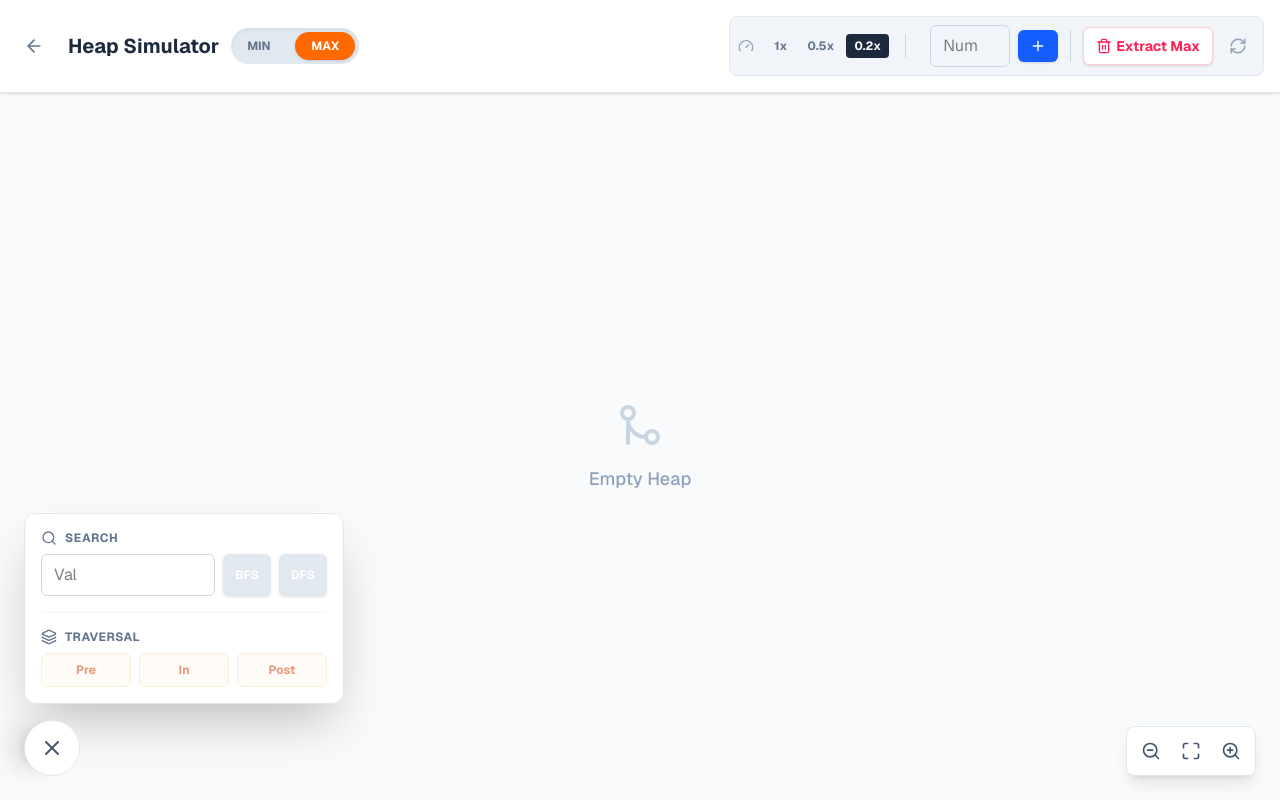
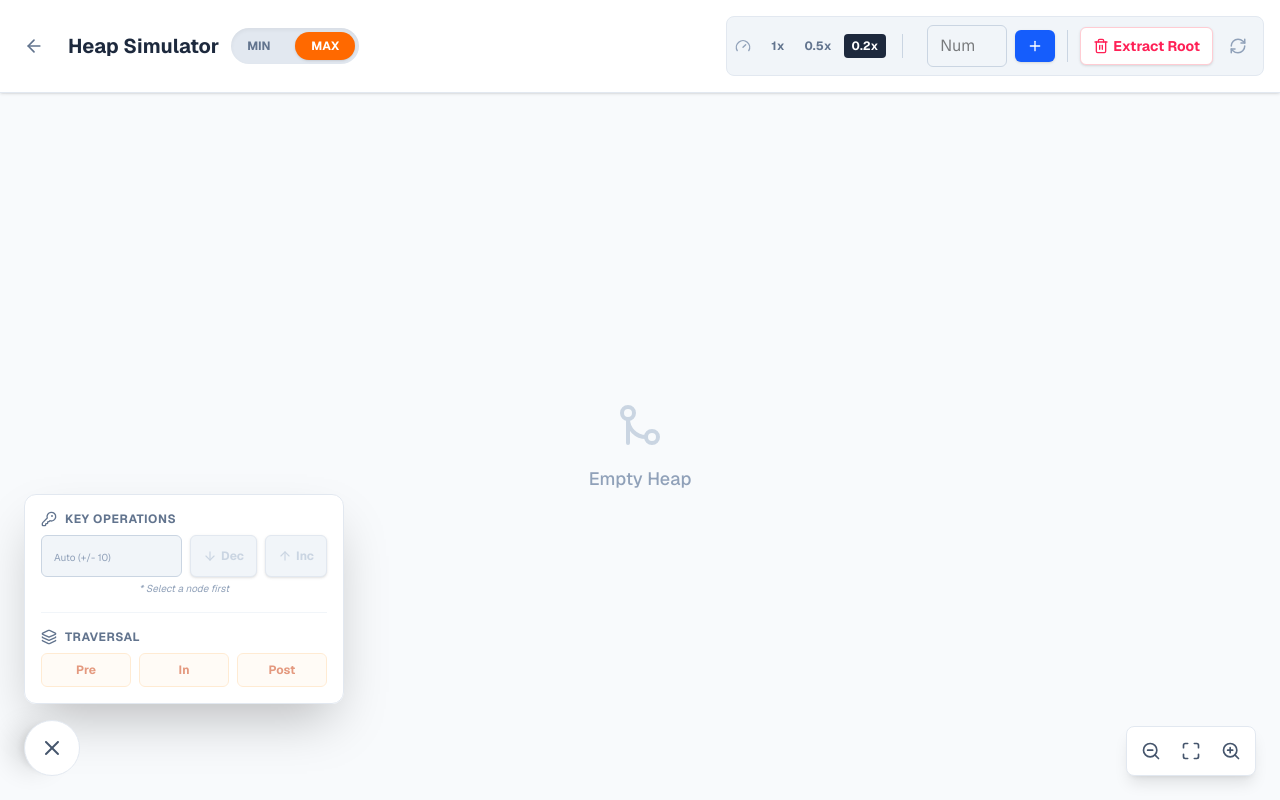
Before and after one commit to moze-mehraban/ds-tools, a Next.js app: page /heap in a window 1280 px wide. Both pictures are taken after a click on the button 52 px from the left and 748 px from the top of the page. Built offline with nearby package versions, Linux system fonts and the light colour scheme.

Commit message:
inc to /dec from a node

```diff
--- a/app/heap/page.tsx
+++ b/app/heap/page.tsx
@@ -5,9 +5,9 @@ import { useRouter } from 'next/navigation';
 import { motion, AnimatePresence } from 'framer-motion';
 import {
   Trash2, Plus, RefreshCw, ArrowLeft,
-  Search, Activity, Play, Layers, AlertCircle, Gauge,
+  Activity, Play, Layers, AlertCircle, Gauge,
   ZoomIn, ZoomOut, Maximize, GitMerge, ChevronDown, ChevronUp, X,
-  ArrowUpIcon, ArrowDownIcon
+  ArrowUpIcon, ArrowDownIcon, KeyRound, ArrowUp, ArrowDown
 } from 'lucide-react';
 
 // --- Types ---
@@ -33,8 +33,8 @@ interface VisualNode {
   isSelected: boolean;
   isVisiting: boolean;
   isFound: boolean;
-  isComparing?: boolean; // New: For comparison step
-  isSwapping?: boolean;  // New: For swap step
+  isComparing?: boolean;
+  isSwapping?: boolean;
 }
 
 interface VisualEdge {
@@ -72,23 +72,14 @@ const arrayToTree = (items: HeapNodeObj[]): TreeNode | null => {
 };
 
 // Generator: Bubble Up Steps
-const generateHeapifyUpSteps = (initialHeap: HeapNodeObj[], type: HeapType): AnimationStep[] => {
+const generateHeapifyUpSteps = (initialHeap: HeapNodeObj[], startIndex: number, type: HeapType): AnimationStep[] => {
     const steps: AnimationStep[] = [];
     const arr = [...initialHeap];
-    let index = arr.length - 1;
-
-    // Step 1: Initial Insert
-    steps.push({
-        heap: [...arr],
-        highlightIds: [arr[index].id],
-        action: 'INSERT',
-        description: `Inserted ${arr[index].value} at end`
-    });
+    let index = startIndex;
 
     while (index > 0) {
         const parentIndex = Math.floor((index - 1) / 2);
 
-        // Step 2: Compare
         steps.push({
             heap: [...arr],
             highlightIds: [arr[index].id, arr[parentIndex].id],
@@ -101,10 +92,7 @@ const generateHeapifyUpSteps = (initialHeap: HeapNodeObj[], type: HeapType): Ani
             : arr[index].value < arr[parentIndex].value;
 
         if (shouldSwap) {
-            // Swap in array
             [arr[index], arr[parentIndex]] = [arr[parentIndex], arr[index]];
-
-            // Step 3: Swap Visual
             steps.push({
                 heap: [...arr],
                 highlightIds: [arr[index].id, arr[parentIndex].id],
@@ -116,6 +104,9 @@ const generateHeapifyUpSteps = (initialHeap: HeapNodeObj[], type: HeapType): Ani
             steps.push({ heap: [...arr], highlightIds: [arr[index].id, arr[parentIndex].id], action: 'DONE', description: 'Heap property satisfied' });
             break;
         }
+    }
+    if (steps.length === 0) {
+         steps.push({ heap: [...arr], highlightIds: [arr[index].id], action: 'DONE', description: 'Heap property satisfied' });
     }
     return steps;
 };
@@ -132,7 +123,6 @@ const generateHeapifyDownSteps = (initialHeap: HeapNodeObj[], startIndex: number
         let rightIdx = 2 * index + 2;
         let swapIdx = index;
 
-        // Highlight candidates for comparison
         const compareIds = [arr[index].id];
         if(leftIdx < length) compareIds.push(arr[leftIdx].id);
         if(rightIdx < length) compareIds.push(arr[rightIdx].id);
@@ -183,7 +173,6 @@ const generateDeleteRootSteps = (initialHeap: HeapNodeObj[], type: HeapType): An
     const arr = [...initialHeap];
     const rootId = arr[0].id;
 
-    // Step 1: Mark Root for Deletion
     steps.push({
         heap: [...arr],
         highlightIds: [rootId],
@@ -195,9 +184,8 @@ const generateDeleteRootSteps = (initialHeap: HeapNodeObj[], type: HeapType): An
         return [{ heap: [], highlightIds: [], action: 'DONE', description: 'Heap empty' }];
     }
 
-    // Step 2: Move Last to Root
     const lastNode = arr.pop()!;
-    arr[0] = lastNode; // Overwrite root with last
+    arr[0] = lastNode;
 
     steps.push({
         heap: [...arr],
@@ -206,16 +194,48 @@ const generateDeleteRootSteps = (initialHeap: HeapNodeObj[], type: HeapType): An
         description: `Moved last node ${lastNode.value} to root`
     });
 
-    // Step 3: Bubble Down
     const downSteps = generateHeapifyDownSteps(arr, 0, type);
     return [...steps, ...downSteps];
 };
 
+// Helper for Key Update Sequence
+const generateUpdateKeySteps = (initialHeap: HeapNodeObj[], index: number, newValue: number, type: HeapType): AnimationStep[] => {
+    const steps: AnimationStep[] = [];
+    const arr = [...initialHeap]; // Shallow copy of array
+    const oldValue = arr[index].value;
+
+    // Step 1: Update Value visually in a new object to preserve immutability of other steps
+    arr[index] = { ...arr[index], value: newValue };
+
+    steps.push({
+        heap: [...arr],
+        highlightIds: [arr[index].id],
+        action: 'DELETE_PREP',
+        description: `Updated key from ${oldValue} to ${newValue}`
+    });
+
+    // Step 2: Determine Direction
+    // Logic Table:
+    // MAX Heap: Increase -> Up, Decrease -> Down
+    // MIN Heap: Increase -> Down, Decrease -> Up
+
+    let isUp = false;
+    if (type === 'MAX') {
+        isUp = newValue > oldValue;
+    } else {
+        isUp = newValue < oldValue;
+    }
+
+    const fixSteps = isUp
+        ? generateHeapifyUpSteps(arr, index, type)
+        : generateHeapifyDownSteps(arr, index, type);
+
+    return [...steps, ...fixSteps];
+}
+
 // Full Rebuild (Immediate)
 const buildHeap = (items: HeapNodeObj[], type: HeapType): HeapNodeObj[] => {
     const arr = [...items];
-    const dummySteps = generateHeapifyDownSteps(arr, 0, type); // Just reusing logic logic, but we need raw calculation
-    // Re-implementing raw logic for instant toggle
     const heapify = (a: HeapNodeObj[], i: number) => {
         let largest = i;
         let l = 2 * i + 1;
@@ -304,7 +324,6 @@ const calculateLayout = (
         const pos = positions.get(node.id)!;
         const finalX = pos.x + offsetCorrection;
 
-        // Determine Visual State based on Animation Action
         const isHighlighted = highlightIds.includes(node.id);
         const isComparing = isHighlighted && actionType === 'COMPARE';
         const isSwapping = isHighlighted && actionType === 'SWAP';
@@ -315,7 +334,7 @@ const calculateLayout = (
             value: node.value,
             x: finalX,
             y: pos.y,
-            isSelected: node.id === selectedId || isDeletePrep, // Highlight delete target
+            isSelected: node.id === selectedId || isDeletePrep,
             isVisiting: node.id === visitingId,
             isFound: node.id === foundId,
             isComparing,
@@ -355,7 +374,7 @@ export default function HeapTreeSimulator() {
   // UI State
   const [selectedId, setSelectedId] = useState<string | null>(null);
   const [newValue, setNewValue] = useState('');
-  const [searchValue, setSearchValue] = useState('');
+  const [keyUpdateValue, setKeyUpdateValue] = useState('');
   const [statsOpen, setStatsOpen] = useState(true);
   const [menuOpen, setMenuOpen] = useState(false);
 
@@ -372,7 +391,7 @@ export default function HeapTreeSimulator() {
   const [statusType, setStatusType] = useState<'neutral' | 'success' | 'error'>('neutral');
   const [animSpeed, setAnimSpeed] = useState<'normal' | 'slow' | 'verySlow'>('verySlow');
 
-  // New: Advanced Animation State
+  // Advanced Animation State
   const [highlightIds, setHighlightIds] = useState<string[]>([]);
   const [animationAction, setAnimationAction] = useState<string>('');
 
@@ -392,11 +411,9 @@ export default function HeapTreeSimulator() {
   const showToast = (type: 'neutral' | 'success' | 'error', msg: string) => {
       setStatusType(type);
       setStatusMessage(msg);
-      // Auto-hide only if not animating
       if (!isAnimating) setTimeout(() => setStatusMessage(''), 3000);
   };
 
-  // --- ANIMATION RUNNER ---
   const runHeapOperations = (steps: AnimationStep[]) => {
       setIsAnimating(true);
       let stepIdx = 0;
@@ -430,16 +447,14 @@ export default function HeapTreeSimulator() {
     const val = parseInt(newValue);
     if (isNaN(val)) return;
 
-    // 1. Create node
     const newNode: HeapNodeObj = { id: generateId(), value: val };
+    const tempHeap = [...heap, newNode];
+    const steps = generateHeapifyUpSteps(tempHeap, tempHeap.length - 1, heapType);
 
-    // 2. Add to end
-    const tempHeap = [...heap, newNode];
+    if(steps.length > 0 && steps[0].action !== 'INSERT') {
+        steps.unshift({ heap: [...tempHeap], highlightIds: [newNode.id], action: 'INSERT', description: `Inserted ${val}`});
+    }
 
-    // 3. Generate Bubbling Steps
-    const steps = generateHeapifyUpSteps(tempHeap, heapType);
-
-    // 4. Run
     runHeapOperations(steps);
     setNewValue('');
   };
@@ -460,28 +475,42 @@ export default function HeapTreeSimulator() {
       showToast('neutral', `Converted to ${newType} Heap`);
   };
 
-  const runSearchAnimation = (type: 'BFS' | 'DFS' | 'PRE' | 'IN' | 'POST') => {
+  // --- UPDATED: Key Operations with Auto-Increment/Decrement ---
+  const handleKeyUpdate = (mode: 'INCREASE' | 'DECREASE') => {
+      if (!selectedId) return;
+
+      const index = heap.findIndex(n => n.id === selectedId);
+      if (index === -1) return;
+      const oldValue = heap[index].value;
+
+      let changeAmount: number;
+
+      // Logic: If input is empty, perform Auto Step (+10 or -10)
+      if (!keyUpdateValue) {
+          changeAmount = 10;
+      } else {
+          changeAmount = parseInt(keyUpdateValue);
+          if (isNaN(changeAmount)) return;
+      }
+
+      let newValue: number;
+      if (mode === 'INCREASE') {
+          newValue = oldValue + changeAmount;
+      } else {
+          newValue = oldValue - changeAmount;
+      }
+
+      const steps = generateUpdateKeySteps(heap, index, newValue, heapType);
+      runHeapOperations(steps);
+      setKeyUpdateValue(''); // Clear input
+  };
+
+  const runTraversal = (type: 'PRE' | 'IN' | 'POST') => {
     if (heap.length === 0) return;
-    const isSearch = (type === 'BFS' || type === 'DFS') && searchValue !== '';
-
     let path: string[] = [];
-    if (type === 'BFS') path = getBFSPath(heap);
-    else if (type === 'DFS' || type === 'PRE') path = getPreOrderPath(heap);
+    if (type === 'PRE') path = getPreOrderPath(heap);
     else if (type === 'IN') path = getInOrderPath(heap);
     else if (type === 'POST') path = getPostOrderPath(heap);
-
-    let foundNodeId: string | null = null;
-    if (isSearch) {
-        const val = parseInt(searchValue);
-        const targetObj = heap.find(n => n.value === val);
-        if (targetObj) {
-            const index = path.indexOf(targetObj.id);
-            if (index !== -1) {
-                path = path.slice(0, index + 1);
-                foundNodeId = targetObj.id;
-            }
-        }
-    }
 
     setSelectedId(null);
     setFoundId(null);
@@ -490,7 +519,7 @@ export default function HeapTreeSimulator() {
     setAnimationAction('');
     setIsAnimating(true);
     setStatusType('neutral');
-    setStatusMessage(isSearch ? `Searching for ${searchValue}...` : `Running ${type}-Order...`);
+    setStatusMessage(`Running ${type}-Order...`);
 
     let step = 0;
     const interval = setInterval(() => {
@@ -498,16 +527,7 @@ export default function HeapTreeSimulator() {
         clearInterval(interval);
         setIsAnimating(false);
         setVisitingId(null);
-        if (isSearch) {
-            if (foundNodeId) {
-                setFoundId(foundNodeId);
-                showToast('success', `Found ${searchValue}`);
-            } else {
-                showToast('error', `${searchValue} not found`);
-            }
-        } else {
-            setStatusMessage('');
-        }
+        setStatusMessage('');
         return;
       }
       setVisitingId(path[step]);
@@ -515,9 +535,11 @@ export default function HeapTreeSimulator() {
     }, speedConfig[animSpeed].interval);
   };
 
+  // UPDATED: Allow negative numbers in input
   const handleNumberInput = (e: React.ChangeEvent<HTMLInputElement>, setter: (val: string) => void) => {
     const val = e.target.value;
-    if (val === '' || /^[0-9]+$/.test(val)) setter(val);
+    // Allow empty string, "-" (for starting a negative number), or "-?" followed by digits
+    if (val === '' || /^-?\d*$/.test(val)) setter(val);
   };
 
   const handleWheel = (e: React.WheelEvent) => {
@@ -546,26 +568,19 @@ export default function HeapTreeSimulator() {
             <button onClick={() => router.back()} className="p-2 text-slate-500 hover:bg-slate-100 rounded-full"><ArrowLeft size={20}/></button>
             <div className="flex items-center gap-3">
                 <h1 className="text-xl font-bold text-slate-800">Heap Simulator</h1>
-
-                {/* Flip Switch */}
                 <div
                     className="relative flex items-center bg-slate-200 rounded-full p-1 cursor-pointer w-32 h-9 shadow-inner select-none"
                     onClick={handleToggleType}
                 >
-                    {/* Slider */}
                     <motion.div
                         className={`absolute top-1 bottom-1 w-[calc(50%-4px)] rounded-full shadow-sm flex items-center justify-center text-xs font-bold z-10 transition-colors
                             ${heapType === 'MAX' ? 'bg-orange-500 text-white' : 'bg-cyan-500 text-white'}
                         `}
-                        animate={{
-                            x: heapType === 'MAX' ? '100%' : '0%'
-                        }}
+                        animate={{ x: heapType === 'MAX' ? '100%' : '0%' }}
                         transition={{ type: "spring", stiffness: 500, damping: 30 }}
                     >
                         {heapType}
                     </motion.div>
-
-                    {/* Labels */}
                     <div className="flex w-full justify-between px-3 text-xs font-bold text-slate-500 z-0">
                         <span className={heapType === 'MIN' ? 'opacity-0' : 'opacity-100'}>MIN</span>
                         <span className={heapType === 'MAX' ? 'opacity-0' : 'opacity-100'}>MAX</span>
@@ -582,11 +597,11 @@ export default function HeapTreeSimulator() {
                ))}
             </div>
 
-            <input type="text" placeholder="Num" value={newValue} onChange={(e) => handleNumberInput(e, setNewValue)} onKeyDown={e => e.key === 'Enter' && handleInsert()} disabled={isAnimating} className="px-3 py-2 rounded-md border border-slate-300 w-20 outline-none text-black" maxLength={3}/>
+            <input type="text" placeholder="Num" value={newValue} onChange={(e) => handleNumberInput(e, setNewValue)} onKeyDown={e => e.key === 'Enter' && handleInsert()} disabled={isAnimating} className="px-3 py-2 rounded-md border border-slate-300 w-20 outline-none text-black" maxLength={5}/>
             <button onClick={handleInsert} disabled={!newValue || isAnimating} className="bg-blue-600 hover:bg-blue-700 text-white px-3 py-2 rounded-md text-sm font-bold shadow-sm transition"><Plus size={16}/></button>
             <div className="w-px h-8 bg-slate-300 mx-1"></div>
             <button onClick={handleDeleteRoot} disabled={heap.length === 0 || isAnimating} className="bg-white border border-rose-200 text-rose-500 hover:bg-rose-50 px-3 py-2 rounded-md text-sm font-bold shadow-sm transition flex items-center gap-1">
-                <Trash2 size={16}/>  Extract {heapType === 'MAX' ? 'Max' : 'Min'}
+                <Trash2 size={16}/> Extract Root
             </button>
             <button onClick={() => { setHeap([]); setSelectedId(null); setTransform({x:0, y:0, scale:1}) }} className="p-2 text-slate-400 hover:bg-slate-200 rounded-md"><RefreshCw size={18}/></button>
           </div>
@@ -625,19 +640,16 @@ export default function HeapTreeSimulator() {
 
                     <AnimatePresence>
                         {visualNodes.map(node => {
-                            // Colors
                             let bg = 'bg-white border-slate-700 text-slate-800';
                             let zIndex = 10;
                             let scale = 1;
 
-                            // 1. Search/Traversal Colors
                             if(node.isFound) { bg = 'bg-green-500 border-green-700 text-white shadow-[0_0_20px_rgba(34,197,94,0.5)]'; zIndex = 20; scale = 1.1; }
                             else if(node.isVisiting) { bg = 'bg-yellow-400 border-yellow-600 text-black shadow-lg'; zIndex = 20; scale = 1.1; }
 
-                            // 2. Heap Animation Colors
                             if(node.isComparing) { bg = 'bg-yellow-300 border-yellow-600 text-black shadow-lg'; zIndex = 30; scale = 1.15; }
                             if(node.isSwapping) { bg = 'bg-indigo-400 border-indigo-600 text-white shadow-xl'; zIndex = 40; scale = 1.2; }
-                            if(node.isSelected) { bg = 'bg-rose-500 border-rose-700 text-white shadow-lg'; zIndex = 50; scale = 1.1; } // Used for delete prep
+                            if(node.isSelected) { bg = 'bg-rose-500 border-rose-700 text-white shadow-lg'; zIndex = 50; scale = 1.1; }
 
                             return (
                                 <motion.div
@@ -667,7 +679,7 @@ export default function HeapTreeSimulator() {
          <button onClick={() => setTransform(p => ({...p, scale: Math.min(3, p.scale + 0.2)}))} className="p-2 hover:bg-slate-100 rounded text-slate-600"><ZoomIn size={20} /></button>
       </div>
 
-      {/* --- Left Menu --- */}
+      {/* --- Left Menu (Key Operations & Traversals) --- */}
       <div className="fixed bottom-6 left-6 z-50 flex flex-col items-start gap-4">
           <AnimatePresence>
             {menuOpen && (
@@ -678,27 +690,57 @@ export default function HeapTreeSimulator() {
                     transition={{ duration: 0.2 }}
                     className="w-80 bg-white/95 backdrop-blur-md border border-slate-200 rounded-xl shadow-2xl p-4 flex flex-col gap-4"
                 >
+                    {/* KEY OPERATIONS */}
                     <div>
-                        <div className="flex items-center gap-2 mb-2 text-slate-500"><Search size={16} /> <span className="text-xs font-bold uppercase tracking-wider">Search</span></div>
+                        <div className="flex items-center gap-2 mb-2 text-slate-500">
+                            <KeyRound size={16} />
+                            <span className="text-xs font-bold uppercase tracking-wider">Key Operations</span>
+                        </div>
                         <div className="flex gap-2">
-                            <input type="text" placeholder="Val" value={searchValue} onChange={(e) => handleNumberInput(e, setSearchValue)} disabled={isAnimating} className="flex-1 px-3 py-2 rounded-md border border-slate-300 text-black outline-none focus:ring-2 focus:ring-indigo-500 w-full" maxLength={3}/>
-                            <button onClick={() => runSearchAnimation('BFS')} disabled={heap.length === 0 || !searchValue || isAnimating} className="px-3 bg-indigo-600 text-white hover:bg-indigo-700 disabled:bg-slate-200 rounded-md text-xs font-bold shadow-sm">BFS</button>
-                            <button onClick={() => runSearchAnimation('DFS')} disabled={heap.length === 0 || !searchValue || isAnimating} className="px-3 bg-purple-600 text-white hover:bg-purple-700 disabled:bg-slate-200 rounded-md text-xs font-bold shadow-sm">DFS</button>
+                            <input
+                                type="text"
+                                placeholder="Auto (+/- 10)"
+                                value={keyUpdateValue}
+                                onChange={(e) => handleNumberInput(e, setKeyUpdateValue)}
+                                disabled={isAnimating || !selectedId}
+                                className="flex-1 px-3 py-2 rounded-md border border-slate-300 text-black outline-none focus:ring-2 focus:ring-indigo-500 w-full disabled:bg-slate-100 disabled:text-slate-400 placeholder:text-slate-400 placeholder:text-[10px]"
+                                maxLength={5}
+                            />
+                            <button
+                                onClick={() => handleKeyUpdate('DECREASE')}
+                                disabled={!selectedId || isAnimating}
+                                className="px-3 bg-rose-50 text-rose-600 border border-rose-200 hover:bg-rose-100 disabled:bg-slate-100 disabled:text-slate-300 disabled:border-slate-200 rounded-md text-xs font-bold shadow-sm flex items-center"
+                                title="Decrease Key (Auto -10 if empty)"
+                            >
+                                <ArrowDown size={14} className="mr-1"/> Dec
+                            </button>
+                            <button
+                                onClick={() => handleKeyUpdate('INCREASE')}
+                                disabled={!selectedId || isAnimating}
+                                className="px-3 bg-emerald-50 text-emerald-600 border border-emerald-200 hover:bg-emerald-100 disabled:bg-slate-100 disabled:text-slate-300 disabled:border-slate-200 rounded-md text-xs font-bold shadow-sm flex items-center"
+                                title="Increase Key (Auto +10 if empty)"
+                            >
+                                <ArrowUp size={14} className="mr-1"/> Inc
+                            </button>
                         </div>
+                        {!selectedId && <p className="text-[10px] text-slate-400 mt-1 italic text-center">* Select a node first</p>}
                     </div>
+
                     <div className="h-px bg-slate-100 w-full"></div>
+
+                    {/* TRAVERSALS */}
                     <div>
                         <div className="flex items-center gap-2 mb-2 text-slate-500"><Layers size={16} /> <span className="text-xs font-bold uppercase tracking-wider">Traversal</span></div>
                         <div className="grid grid-cols-3 gap-2">
-                            <button onClick={() => runSearchAnimation('PRE')} disabled={heap.length === 0 || isAnimating} className="py-2 bg-orange-50 text-orange-700 hover:bg-orange-100 border border-orange-200 rounded-md text-xs font-bold disabled:opacity-50">Pre</button>
-                            <button onClick={() => runSearchAnimation('IN')} disabled={heap.length === 0 || isAnimating} className="py-2 bg-orange-50 text-orange-700 hover:bg-orange-100 border border-orange-200 rounded-md text-xs font-bold disabled:opacity-50">In</button>
-                            <button onClick={() => runSearchAnimation('POST')} disabled={heap.length === 0 || isAnimating} className="py-2 bg-orange-50 text-orange-700 hover:bg-orange-100 border border-orange-200 rounded-md text-xs font-bold disabled:opacity-50">Post</button>
+                            <button onClick={() => runTraversal('PRE')} disabled={heap.length === 0 || isAnimating} className="py-2 bg-orange-50 text-orange-700 hover:bg-orange-100 border border-orange-200 rounded-md text-xs font-bold disabled:opacity-50">Pre</button>
+                            <button onClick={() => runTraversal('IN')} disabled={heap.length === 0 || isAnimating} className="py-2 bg-orange-50 text-orange-700 hover:bg-orange-100 border border-orange-200 rounded-md text-xs font-bold disabled:opacity-50">In</button>
+                            <button onClick={() => runTraversal('POST')} disabled={heap.length === 0 || isAnimating} className="py-2 bg-orange-50 text-orange-700 hover:bg-orange-100 border border-orange-200 rounded-md text-xs font-bold disabled:opacity-50">Post</button>
                         </div>
                     </div>
                 </motion.div>
             )}
           </AnimatePresence>
-          <button onClick={() => setMenuOpen(!menuOpen)} className={`h-14 w-14 rounded-full shadow-xl flex items-center justify-center transition-all duration-300 border ${menuOpen ? 'bg-white text-slate-600 border-slate-200 rotate-90' : 'bg-indigo-600 text-white border-indigo-700 hover:scale-110 hover:bg-indigo-700'}`}>{menuOpen ? <X size={24} /> : <Search size={24} />}</button>
+          <button onClick={() => setMenuOpen(!menuOpen)} className={`h-14 w-14 rounded-full shadow-xl flex items-center justify-center transition-all duration-300 border ${menuOpen ? 'bg-white text-slate-600 border-slate-200 rotate-90' : 'bg-indigo-600 text-white border-indigo-700 hover:scale-110 hover:bg-indigo-700'}`}>{menuOpen ? <X size={24} /> : <KeyRound size={24} />}</button>
       </div>
 
       {/* --- Node Stats --- */}
```
